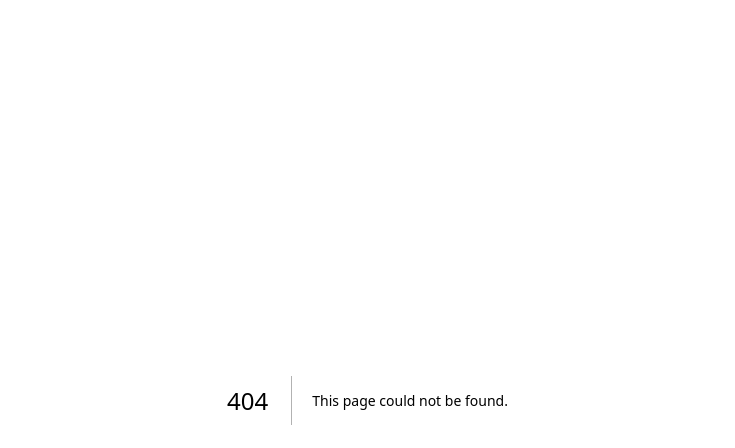
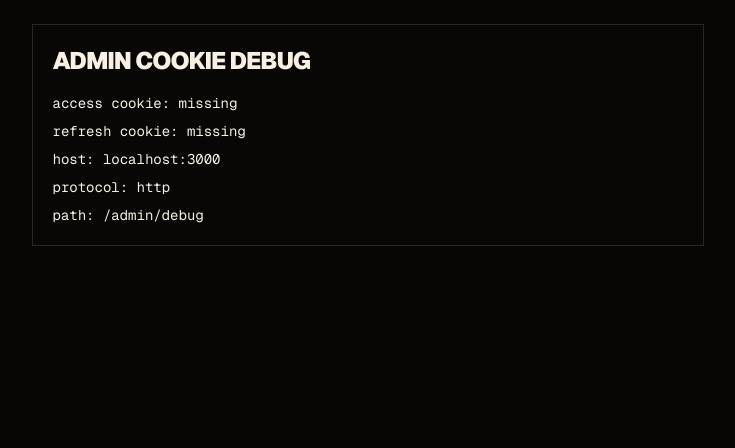
Before and after one commit to LukaMartin/come-thru-website, a Next.js app: page /admin/debug in a window 1280 px wide. Before the commit this address had no page. Shown: the top 448 px of the page, without its empty margins (265-1000 px from the left). Built offline with nearby package versions, Linux system fonts and the light colour scheme; no server answers.

Commit message:
Add debug page

```diff
--- /dev/null
+++ b/src/app/admin/debug/page.tsx
@@ -0,0 +1,38 @@
+import type { Metadata } from "next";
+import { cookies, headers } from "next/headers";
+import {
+  adminAccessTokenCookie,
+  adminRefreshTokenCookie,
+} from "@/lib/admin-session";
+
+export const dynamic = "force-dynamic";
+
+export const metadata: Metadata = {
+  title: "Admin Debug | Come Thru",
+};
+
+export default async function AdminDebugPage() {
+  const cookieStore = await cookies();
+  const headerStore = await headers();
+  const hasAccessToken = Boolean(cookieStore.get(adminAccessTokenCookie)?.value);
+  const hasRefreshToken = Boolean(
+    cookieStore.get(adminRefreshTokenCookie)?.value,
+  );
+
+  return (
+    <main className="min-h-dvh bg-[#070605] p-6 text-[#f8f0e3]">
+      <section className="mx-auto grid max-w-2xl gap-4 border border-[#f3eadb]/14 bg-[#080706] p-5">
+        <h1 className="text-2xl font-black uppercase tracking-[-0.04em]">
+          Admin cookie debug
+        </h1>
+        <div className="grid gap-2 font-mono text-sm">
+          <p>access cookie: {hasAccessToken ? "present" : "missing"}</p>
+          <p>refresh cookie: {hasRefreshToken ? "present" : "missing"}</p>
+          <p>host: {headerStore.get("host") ?? "unknown"}</p>
+          <p>protocol: {headerStore.get("x-forwarded-proto") ?? "unknown"}</p>
+          <p>path: /admin/debug</p>
+        </div>
+      </section>
+    </main>
+  );
+}
```
